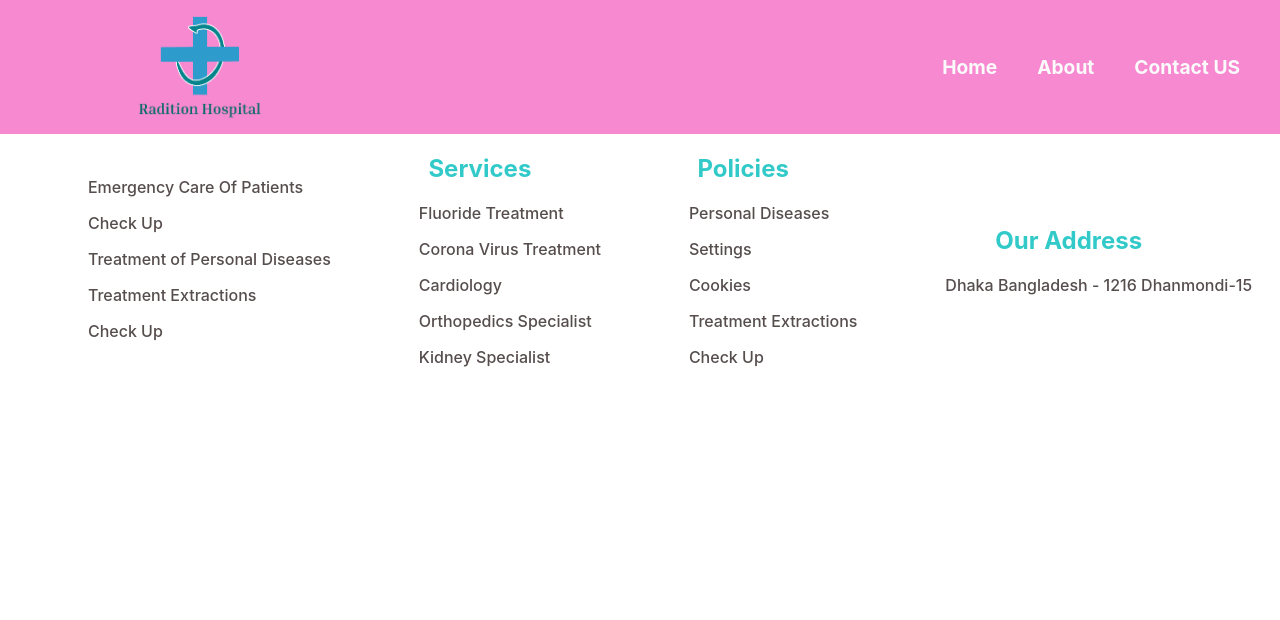
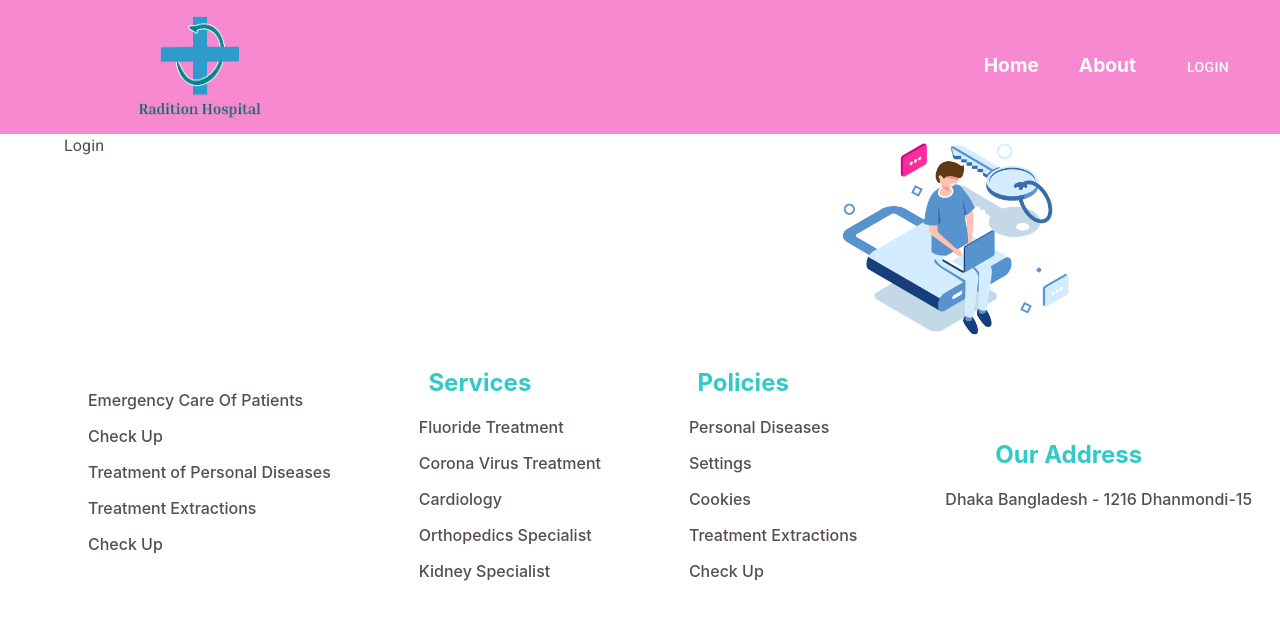
Before and after one commit to BishalAshiq/website-hospital, a React (Create React App) app: page /login in a window 1280 px wide. Shown: the top 620 px of the page. Built offline with nearby package versions, Linux system fonts and the light colour scheme.

Commit message:
added newItems

```diff
--- a/src/App.js
+++ b/src/App.js
@@ -3,9 +3,9 @@ import "./App.css";
 import Home from "./Pages/Home/Home/Home";
 import About from "./Pages/Home/About/About";
 import Navigation from "./Shared/Navigation/Navigation";
-import Contacts from "./Pages/Contacts/Contacts";
 import Footer from "./Shared/Footer/Footer";
 import Appointment from "./Pages/Appointment/Appointment/Appointment";
+import Login from "./Pages/Login/Login/Login";
 function App() {
   return (
     <div className="App">
@@ -13,7 +13,7 @@ function App() {
       <Routes>
         <Route path="/" element={<Home />} />
         <Route path="/about" element={<About />} />
-        <Route path="/contact" element={<Contacts />} />
+        <Route path="/login" element={<Login />} />
         <Route path="/appointment" element={<Appointment />} />
         <Route />
       </Routes>
--- /dev/null
+++ b/src/Pages/Login/Login/Login.js
@@ -0,0 +1,34 @@
+import { Grid, Typography } from "@mui/material";
+import { Container } from "@mui/system";
+import React from "react";
+import loginImg from "../../../Images/Contacts/login.png";
+
+const Login = () => {
+
+    const handleLoginSubmit = e =>{
+
+     e.preventDefault();
+    }
+
+    return (
+    <div>
+      <Container>
+        <Grid container spacing={2}>
+          <Grid item xs={12} md={6}>
+            <Typography variant="body1" gutterBottom>
+              Login
+            </Typography>
+            <from onSubmit={handleLoginSubmit}>
+
+            </from>
+          </Grid>
+          <Grid item xs={12} md={6}>
+            <img src={loginImg} alt="" />
+          </Grid>
+        </Grid>
+      </Container>
+    </div>
+  );
+};
+
+export default Login;
--- a/src/Shared/Navigation/Navigation.js
+++ b/src/Shared/Navigation/Navigation.js
@@ -1,7 +1,8 @@
 import React from "react";
-import { Link } from "react-router-dom";
+import { Link, NavLink } from "react-router-dom";
 import "./Navigation.css";
 import logo from "../../Images/Frame 1.png";
+import { Button } from "@mui/material";
 const Navigation = () => {
   return (
     <div className="navigation">
@@ -17,7 +18,7 @@ const Navigation = () => {
         <nav>
           <Link to="/">Home</Link>
           <Link to="/about">About</Link>
-          <Link to="/contact">Contact US</Link>
+          <NavLink to="/login"><Button color="inherit">Login</Button></NavLink>
         </nav>
       </div>
     </div>
```
Also changed, not shown: src/Images/Contacts/login.png (added).
